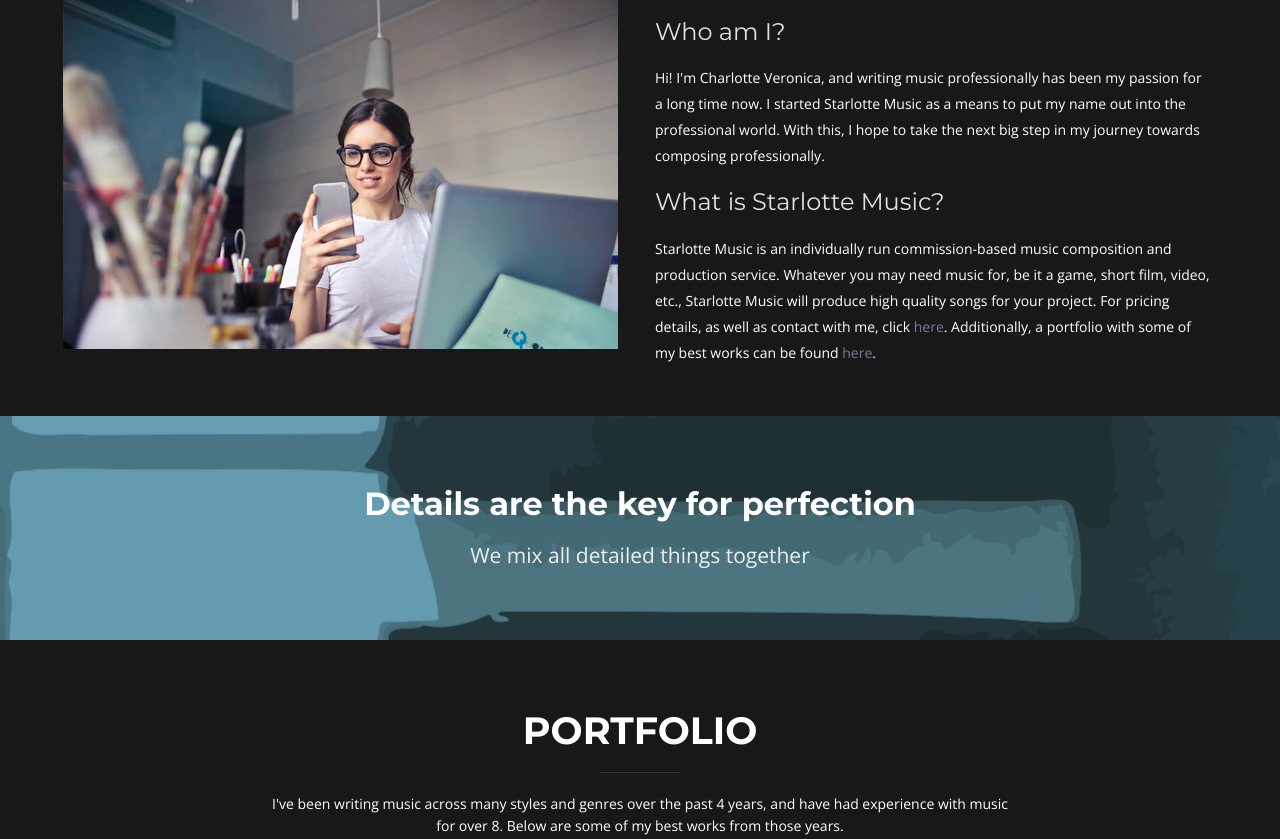
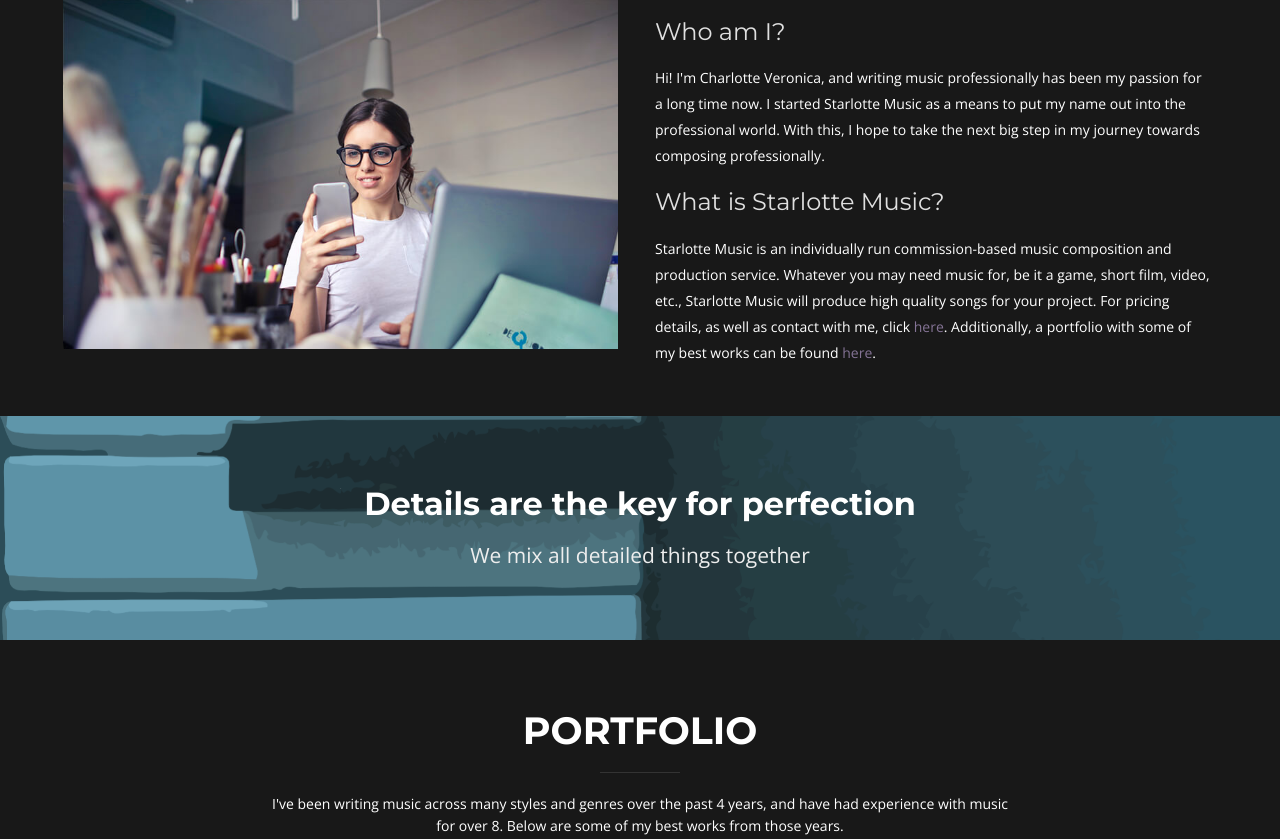
Before and after one commit to starlottemusic/starlottemusic.github.io, a PHP site: page / in a window 1280 px wide. Shown: the part 984-1823 px from the top of the page. Run offline with PHP 8.4, Linux system fonts and the light colour scheme; some libraries are stand-ins or nearby versions.

Commit message:
Update style.css

```diff
--- a/css/style.css
+++ b/css/style.css
@@ -246,11 +246,13 @@ Parallax
 	width: 100%;
 	height: auto;
 	background-image: url(../img/parallax/piano.png);
+  background-size: cover;
 }
 #parallax2{
 	width: 100%;
 	height: auto;
 	background-image: url(../img/parallax/piano.png);
+  background-size: cover;
 }
 
 
```
